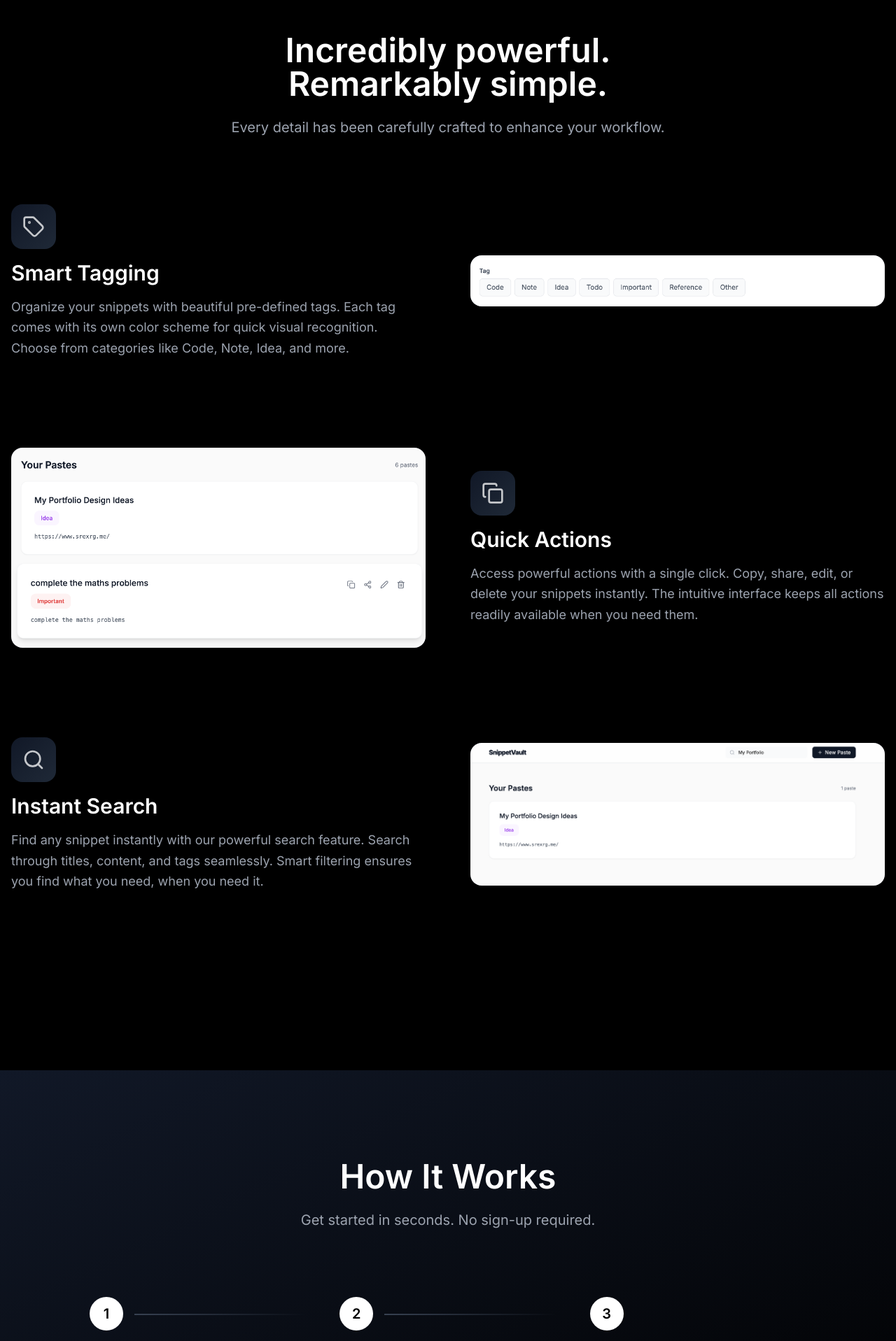
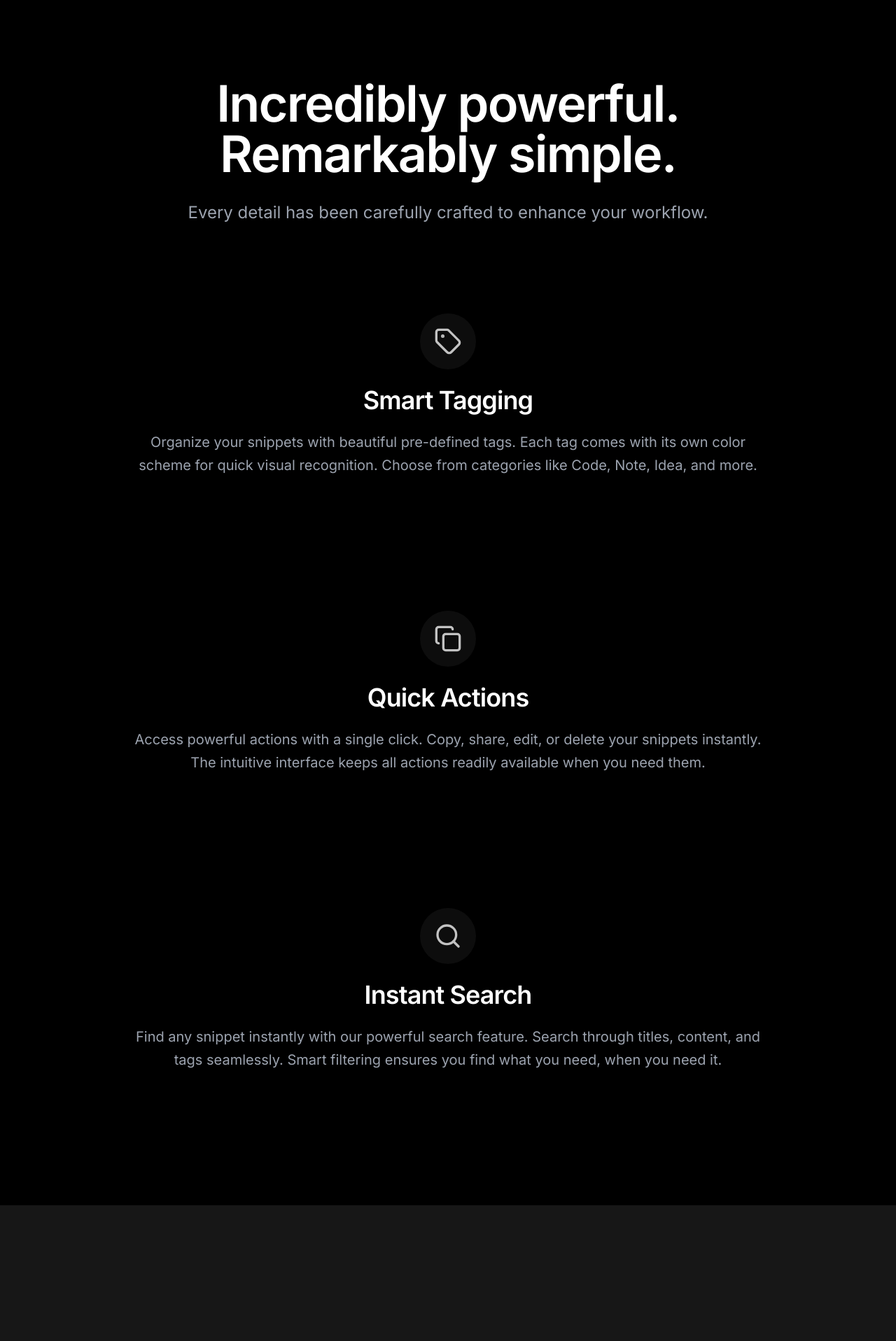
Before and after one commit to Rithvik8001/SnippetVault, a Next.js app: page / in a window 1280 px wide. Shown: the part 880-2797 px from the top of the page at 70% size. Built offline with nearby package versions, Linux system fonts and the light colour scheme.

Commit message:
landing page redesign

```diff
--- a/app/page.tsx
+++ b/app/page.tsx
@@ -1,28 +1,27 @@
 import Link from "next/link";
 import { Button } from "@/components/ui/button";
 import { ArrowRight, Copy, Search, Tag } from "lucide-react";
-import Image from "next/image";
 
 export default function LandingPage() {
   return (
     <div className="min-h-screen bg-black text-white">
       {/* Hero Section */}
       <div className="relative min-h-screen flex items-center justify-center overflow-hidden px-4">
-        <div className="absolute inset-0 bg-gradient-to-br from-blue-600/20 to-purple-600/20" />
+        <div className="absolute inset-0 bg-gradient-to-b from-neutral-900 to-black" />
 
         <div className="relative z-10 text-center">
-          <h1 className="text-5xl tracking-tighter  sm:text-5xl md:text-7xl mb-4 font-extrabold">
+          <h1 className="text-6xl md:text-8xl mb-4 font-bold tracking-tight">
             SnippetVault
           </h1>
-          <p className="text-lg sm:text-xl md:text-2xl text-gray-300 font-light mb-3 max-w-xl mx-auto leading-relaxed">
+          <p className="text-2xl md:text-4xl text-gray-400 font-light mb-3 max-w-3xl mx-auto leading-tight">
             Save Everything You Love, Effortlessly!
           </p>
-          <p className="text-md sm:text-xl md:text-xl text-gray-400 font-light mb-4 max-w-2xl mx-auto leading-relaxed px-1">
+          <p className="text-lg md:text-xl text-gray-500 font-light mb-8 max-w-2xl mx-auto leading-relaxed">
             Organize your notes, code snippets, and links in one place. Boost
             your productivity and start saving today!
           </p>
           <Link href="/dashboard">
-            <Button className="px-6 sm:px-8 py-4 sm:py-6 text-base sm:text-lg rounded-full bg-white text-black hover:bg-gray-100 transition-all">
+            <Button className="px-8 py-6 text-lg rounded-full bg-white text-black hover:bg-white/90 transition-all duration-300">
               Experience SnippetVault
               <ArrowRight className="ml-2 h-5 w-5" />
             </Button>
@@ -31,51 +30,32 @@ export default function LandingPage() {
       </div>
 
       {/* Features Section */}
-      <div className="py-20 sm:py-32">
+      <div className="py-32 md:py-48">
         <div className="container mx-auto px-4">
-          <div className="text-center mb-16 sm:mb-24">
-            <h2 className="text-3xl sm:text-4xl md:text-5xl font-semibold mb-6">
+          <div className="text-center mb-32">
+            <h2 className="text-5xl md:text-7xl font-semibold mb-8 tracking-tight">
               Incredibly powerful.
               <br />
               Remarkably simple.
             </h2>
-            <p className="text-lg sm:text-xl text-gray-400 max-w-2xl mx-auto px-4">
+            <p className="text-xl md:text-2xl text-gray-400 max-w-3xl mx-auto">
               Every detail has been carefully crafted to enhance your workflow.
             </p>
           </div>
 
           {/* Feature Showcases */}
           {features.map((feature, index) => (
-            <div
-              key={index}
-              className={`
-                flex flex-col ${
-                  index % 2 === 0 ? "lg:flex-row" : "lg:flex-row-reverse"
-                }
-                items-center gap-8 lg:gap-16 mb-20 sm:mb-32
-              `}
-            >
-              <div className="w-full lg:w-1/2 space-y-4">
-                <div className="inline-flex items-center justify-center w-16 h-16 rounded-2xl bg-gradient-to-br from-gray-900 to-gray-800">
-                  <feature.icon className="h-8 w-8 text-white opacity-75" />
+            <div key={index} className="mb-48 last:mb-0">
+              <div className="max-w-4xl mx-auto text-center space-y-6">
+                <div className="inline-flex items-center justify-center w-20 h-20 rounded-full bg-white/5 backdrop-blur-xl">
+                  <feature.icon className="h-10 w-10 text-white opacity-75" />
                 </div>
-                <h3 className="text-2xl sm:text-3xl font-semibold">
+                <h3 className="text-3xl md:text-4xl font-semibold tracking-tight">
                   {feature.title}
                 </h3>
-                <p className="text-gray-400 text-lg leading-relaxed">
+                <p className="text-xl text-gray-400 leading-relaxed">
                   {feature.description}
                 </p>
-              </div>
-              <div className="w-full lg:w-1/2">
-                <div className="relative rounded-2xl overflow-hidden bg-gray-900 shadow-2xl">
-                  <Image
-                    src={feature.image}
-                    alt={feature.title}
-                    width={800}
-                    height={500}
-                    className="w-full h-auto"
-                  />
-                </div>
               </div>
             </div>
           ))}
@@ -83,32 +63,27 @@ export default function LandingPage() {
       </div>
 
       {/* How It Works Section */}
-      <div className="py-20 sm:py-32 bg-gradient-to-br from-gray-900 to-black">
+      <div className="py-32 md:py-48 bg-neutral-900">
         <div className="container mx-auto px-4">
-          <div className="text-center mb-16 sm:mb-24">
-            <h2 className="text-3xl sm:text-4xl md:text-5xl font-semibold mb-6">
+          <div className="text-center mb-24">
+            <h2 className="text-5xl md:text-7xl font-semibold mb-8 tracking-tight">
               How It Works
             </h2>
-            <p className="text-lg sm:text-xl text-gray-400 max-w-2xl mx-auto px-4">
+            <p className="text-xl md:text-2xl text-gray-400 max-w-3xl mx-auto">
               Get started in seconds. No sign-up required.
             </p>
           </div>
 
-          <div className="grid md:grid-cols-3 gap-8 md:gap-12 max-w-5xl mx-auto">
+          <div className="grid md:grid-cols-3 gap-16 max-w-6xl mx-auto">
             {steps.map((step, index) => (
               <div key={index} className="relative">
-                {/* Step Number */}
-                <div className="w-12 h-12 rounded-full bg-white text-black flex items-center justify-center text-xl font-semibold mb-6">
+                <div className="w-16 h-16 rounded-full bg-white text-black flex items-center justify-center text-2xl font-semibold mb-8">
                   {index + 1}
                 </div>
-
-                {/* Connector Line */}
-                {index < steps.length - 1 && (
-                  <div className="hidden md:block absolute top-6 left-16 right-0 h-[2px] bg-gradient-to-r from-gray-700 to-transparent" />
-                )}
-
-                <h3 className="text-xl font-semibold mb-4">{step.title}</h3>
-                <p className="text-gray-400 leading-relaxed">
+                <h3 className="text-2xl font-semibold mb-4 tracking-tight">
+                  {step.title}
+                </h3>
+                <p className="text-lg text-gray-400 leading-relaxed">
                   {step.description}
                 </p>
               </div>
@@ -118,17 +93,17 @@ export default function LandingPage() {
       </div>
 
       {/* CTA Section */}
-      <div className="py-20 sm:py-32 bg-gradient-to-br from-blue-600/10 to-purple-600/10">
+      <div className="py-32 md:py-48 bg-gradient-to-b from-neutral-900 to-black">
         <div className="container mx-auto px-4 text-center">
-          <h2 className="text-3xl sm:text-4xl md:text-5xl font-semibold mb-6">
+          <h2 className="text-5xl md:text-7xl font-semibold mb-8 tracking-tight">
             Ready to transform your workflow?
           </h2>
-          <p className="text-lg sm:text-xl text-gray-400 mb-8 max-w-2xl mx-auto px-4">
+          <p className="text-xl md:text-2xl text-gray-400 mb-12 max-w-3xl mx-auto">
             Join hundreds of developers who have already saving their important
             things in life!
           </p>
           <Link href="/dashboard">
-            <Button className="px-6 sm:px-8 py-4 sm:py-6 text-base sm:text-lg rounded-full bg-white text-black hover:bg-gray-100 transition-all">
+            <Button className="px-8 py-6 text-lg rounded-full bg-white text-black hover:bg-white/90 transition-all duration-300">
               Get Started Now
               <ArrowRight className="ml-2 h-5 w-5" />
             </Button>
@@ -136,13 +111,13 @@ export default function LandingPage() {
         </div>
       </div>
 
-      <footer className="py-8 border-t border-gray-800 flex flex-col items-center justify-center">
-        <div className="container mx-auto px-4 items-center justify-center">
-          <div className="text-center text-gray-500">
-            <p>© 2024 SnippetVault. All rights reserved.</p>
-          </div>
-          <div>
-            <p className="text-center">Made with ❤️ by Rithvik</p>
+      <footer className="py-12 border-t border-neutral-800">
+        <div className="container mx-auto px-4">
+          <div className="text-center space-y-4">
+            <p className="text-gray-500">
+              © 2024 SnippetVault. All rights reserved.
+            </p>
+            <p className="text-gray-500">Made with ❤️ by Rithvik</p>
           </div>
         </div>
       </footer>
@@ -156,21 +131,18 @@ const features = [
     description:
       "Organize your snippets with beautiful pre-defined tags. Each tag comes with its own color scheme for quick visual recognition. Choose from categories like Code, Note, Idea, and more.",
     icon: Tag,
-    image: "/tags.png", // Replace with actual screenshot
   },
   {
     title: "Quick Actions",
     description:
       "Access powerful actions with a single click. Copy, share, edit, or delete your snippets instantly. The intuitive interface keeps all actions readily available when you need them.",
     icon: Copy,
-    image: "/Paste.png", // Replace with actual screenshot
   },
   {
     title: "Instant Search",
     description:
       "Find any snippet instantly with our powerful search feature. Search through titles, content, and tags seamlessly. Smart filtering ensures you find what you need, when you need it.",
     icon: Search,
-    image: "/Search.png", // Replace with actual screenshot
   },
 ] as const;
 
```
